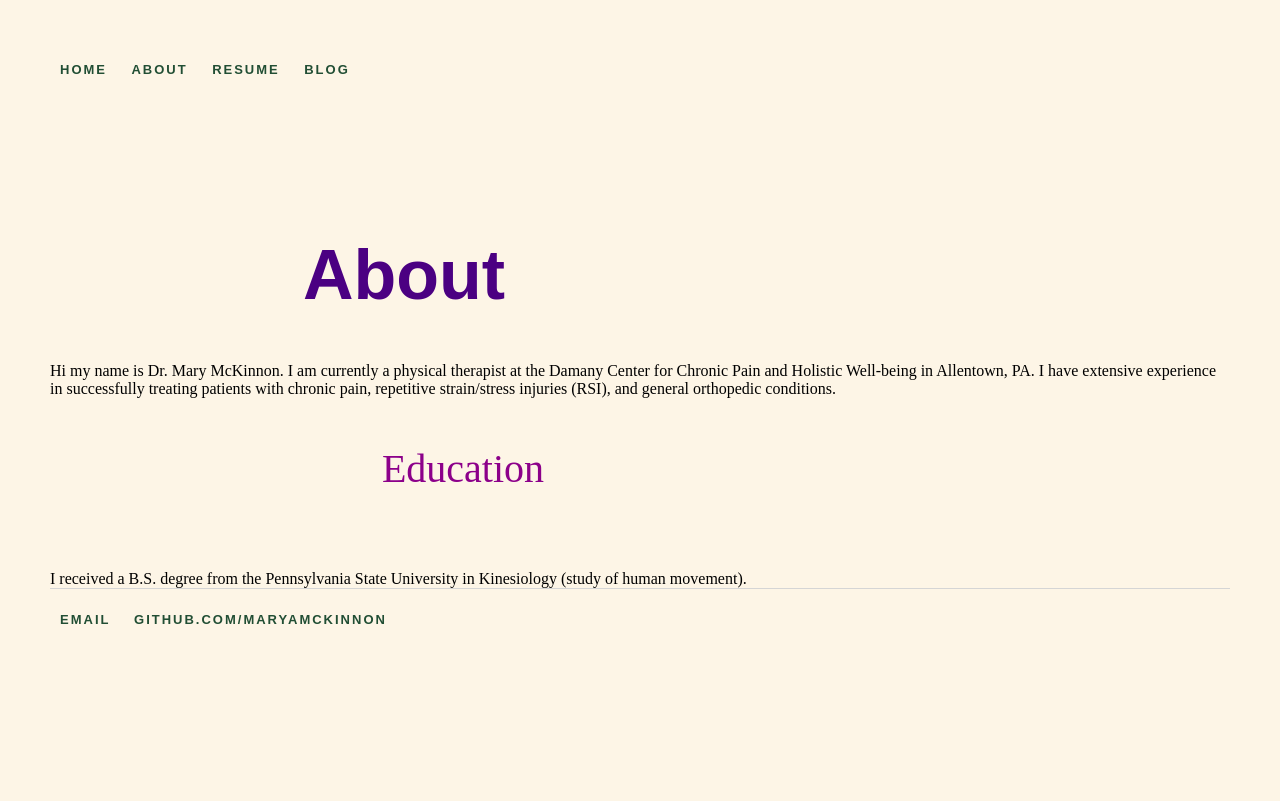
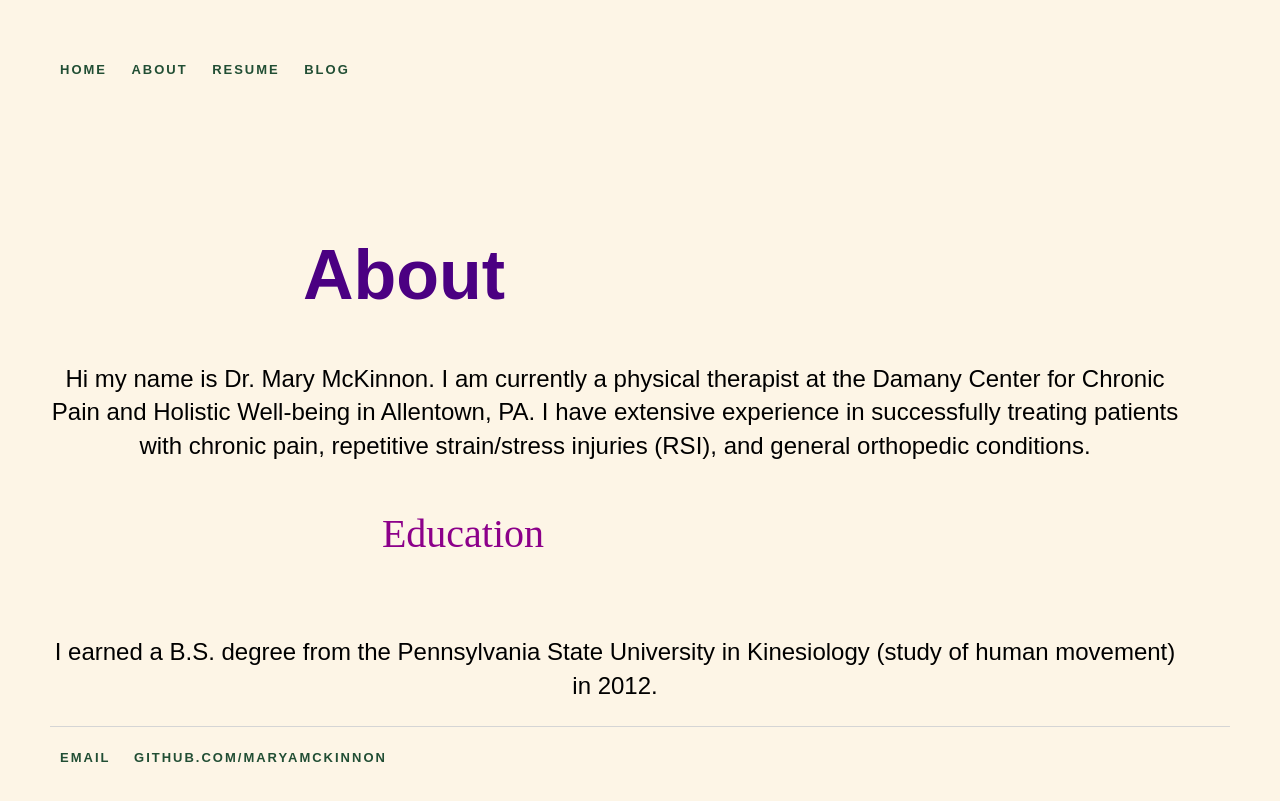
Before and after one commit to maryamckinnon/maryamckinnon.github.io, a Jekyll site: the page built from About/index.html, in a window 1280 px wide. Shown: the top 801 px of the page. Built offline with Jekyll 4.4.1, drawn with Linux system fonts in a browser that asks for light colours.

Commit message:
Update index.html

```diff
--- a/About/index.html
+++ b/About/index.html
@@ -11,10 +11,10 @@ title: About Mary
 
 		<div class="About">
 			<h1>About</h1>
-			<p1>Hi my name is Dr. Mary McKinnon. I am currently a physical therapist at the Damany Center for Chronic Pain and Holistic Well-being in Allentown, PA.
-      I have extensive experience in successfully treating patients with chronic pain, repetitive strain/stress injuries (RSI), and general orthopedic conditions.</p>
+			<p>Hi my name is Dr. Mary McKinnon. I am currently a physical therapist at the Damany Center for Chronic Pain and Holistic Well-being
+			    in Allentown, PA. I have extensive experience in successfully treating patients with chronic pain, repetitive strain/stress injuries (RSI), and general orthopedic conditions.</p>
 
       <h2>Education</h2>
-      <p1>I received a B.S. degree from the Pennsylvania State University in Kinesiology (study of human movement).
+      <p>I earned a B.S. degree from the Pennsylvania State University in Kinesiology (study of human movement) in 2012.
 
 	      </div>
```
